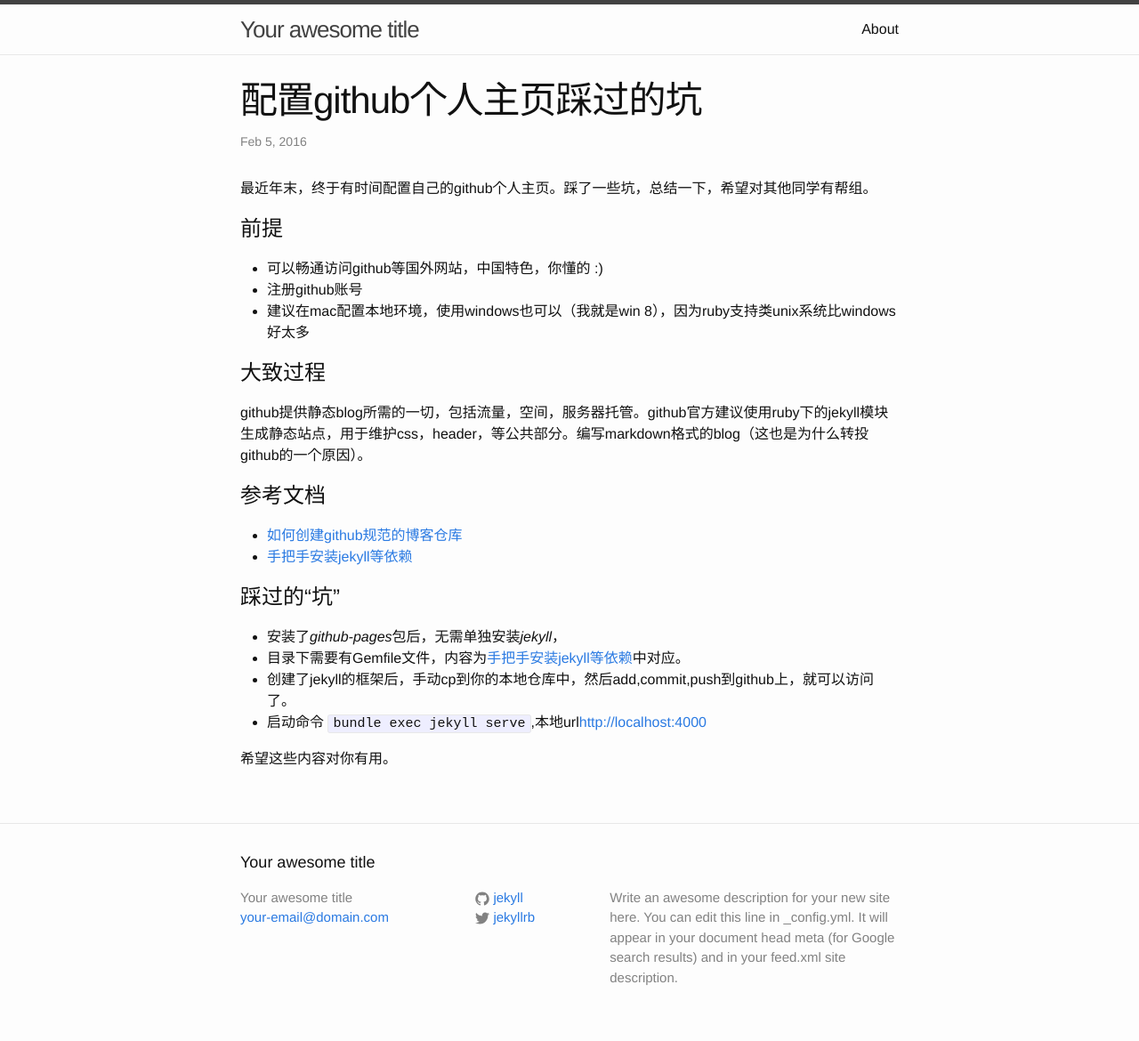
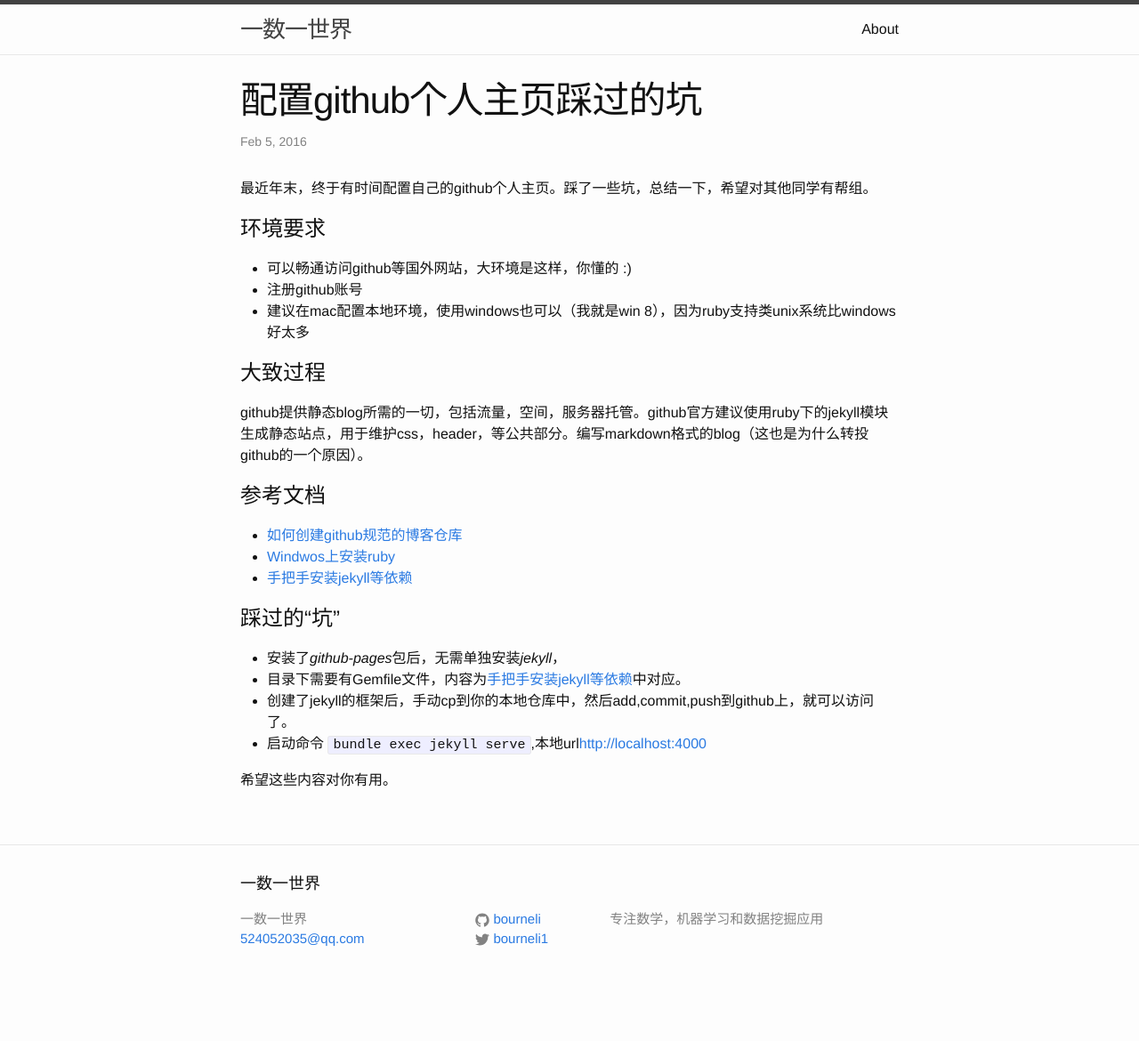
Before and after one commit to bourneli/bourneli.github.io, a Jekyll site: the page built from _posts/2016-02-05-set-personal-blog-on-github.markdown, in a window 1280 px wide. Shown: the whole page at 89% size. Built offline with Jekyll 4.4.1, drawn with Linux system fonts in a browser that asks for light colours; after the commit the page ends 1127 px from its top, so only the background shows below that.

Commit message:
修改通用配置_config.xml

```diff
--- /dev/null
+++ b/Gemfile
@@ -0,0 +1,2 @@
+source 'https://rubygems.org'
+gem 'github-pages'
--- a/_config.yml
+++ b/_config.yml
@@ -6,16 +6,15 @@
 # 'jekyll serve'. If you change this file, please restart the server process.
 
 # Site settings
-title: Your awesome title
-email: your-email@domain.com
+title: 一数一世界
+email: 524052035@qq.com
 description: > # this means to ignore newlines until "baseurl:"
-  Write an awesome description for your new site here. You can edit this
-  line in _config.yml. It will appear in your document head meta (for
-  Google search results) and in your feed.xml site description.
+  专注数学，机器学习和数据挖掘应用
 baseurl: "" # the subpath of your site, e.g. /blog
-url: "http://yourdomain.com" # the base hostname & protocol for your site
-twitter_username: jekyllrb
-github_username:  jekyll
+url: "http://bourneli.github.io" # the base hostname & protocol for your site
+twitter_username: bourneli1
+github_username:  bourneli
+
 
 # Build settings
 markdown: kramdown
--- a/_posts/2016-02-05-set-personal-blog-on-github.markdown
+++ b/_posts/2016-02-05-set-personal-blog-on-github.markdown
@@ -2,13 +2,13 @@
 layout: post
 title:  "配置github个人主页踩过的坑"
 date:   2016-02-05 10:31:28 +0800
-categories: 坑
+categories:
 ---
 
 最近年末，终于有时间配置自己的github个人主页。踩了一些坑，总结一下，希望对其他同学有帮组。
 
-# 前提
-* 可以畅通访问github等国外网站，中国特色，你懂的 :)
+# 环境要求
+* 可以畅通访问github等国外网站，大环境是这样，你懂的 :)
 * 注册github账号
 * 建议在mac配置本地环境，使用windows也可以（我就是win 8），因为ruby支持类unix系统比windows好太多
 
@@ -17,6 +17,7 @@ github提供静态blog所需的一切，包括流量，空间，服务器托管
 
 # 参考文档
 * [如何创建github规范的博客仓库](https://pages.github.com/)
+* [Windwos上安装ruby](http://jekyll-windows.juthilo.com/)
 * [手把手安装jekyll等依赖](https://help.github.com/articles/using-jekyll-with-pages/)
 
 # 踩过的“坑”
```
Also changed, not shown: Gemfile.lock (added), 10 other files.
